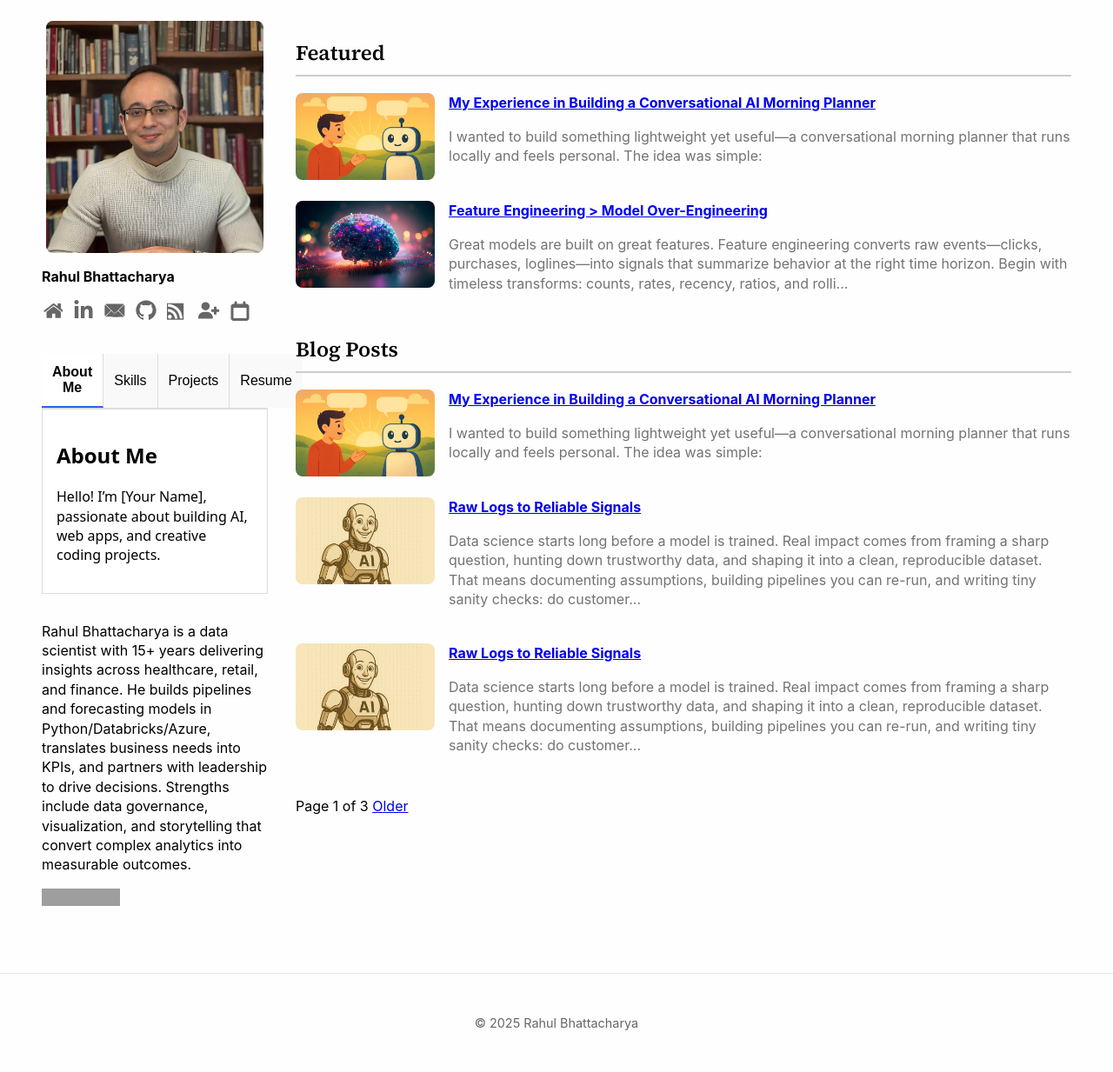
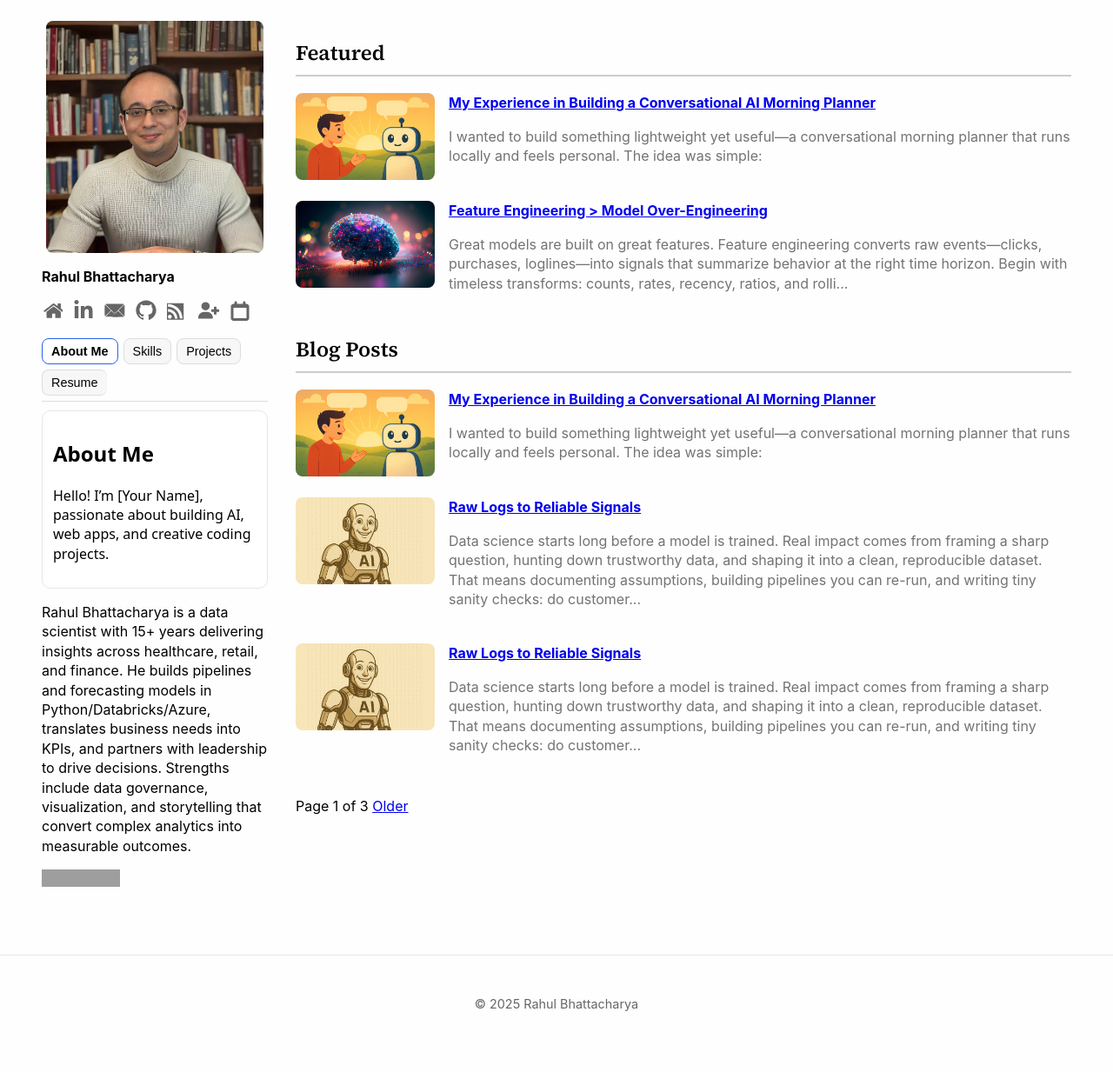
Before and after one commit to RahulBhattacharya1/RahulBhattacharya1.github.io, a Jekyll site: the page built from index.html, in a window 1280 px wide. Shown: the whole page at 87% size. Built offline with Jekyll 4.4.1, drawn with Linux system fonts in a browser that asks for light colours; the list of posts is cut into pages by our own code; after the commit the page ends 1212 px from its top, so only the background shows below that; grey boxes are pictures that could not be loaded.

Commit message:
Update main.scss

```diff
--- a/assets/css/main.scss
+++ b/assets/css/main.scss
@@ -665,25 +665,31 @@ pre {
 
 /* Bio Tabs */
 .bio-tabs {
-  max-width: 800px;
-  margin: 2rem auto;
+  width: 100%;
+  max-width: none;         /* override the 800px cap */
+  margin: 0 0 1rem;        /* no auto-centering; stay inside sidebar */
   font-family: system-ui, sans-serif;
 }
 
-.tab-buttons {
+/* Make the buttons content-sized and allow wrapping if needed */
+.bio-tabs .tab-buttons{
   display: flex;
-  border-bottom: 2px solid #ddd;
+  flex-wrap: wrap;         /* prevents horizontal overflow */
+  gap: 6px;
+  border-bottom: 1px solid #ddd;
+  padding-bottom: 6px;
 }
 
-.tab-btn {
-  flex: 1;
-  padding: 12px;
-  background: #f9f9f9;
-  border: none;
-  border-right: 1px solid #ddd;
+/* Tight, small pills */
+.bio-tabs .tab-btn{
+  flex: 0 0 auto;          /* fit to content, don't stretch */
+  padding: 6px 10px;
+  font-size: 0.9rem;
+  background: #f7f7f7;
+  border: 1px solid #ddd;
+  border-radius: 8px;
   cursor: pointer;
-  font-size: 1rem;
-  transition: background 0.3s;
+  transition: background .2s, border-color .2s;
 }
 
 .tab-btn:last-child {
@@ -694,26 +700,30 @@ pre {
   background: #eee;
 }
 
-.tab-btn.active {
+/* Active state as a filled pill (still compact) */
+.bio-tabs .tab-btn.active{
   background: #fff;
-  font-weight: bold;
-  border-bottom: 2px solid #2563eb; /* accent color */
+  border-color: #2563eb;
+  font-weight: 600;
 }
 
-.tab-content {
-  padding: 1rem;
+/* Keep the content box within the sidebar */
+.bio-tabs .tab-content{
+  margin-top: 10px;
   background: #fff;
-  border: 1px solid #ddd;
-  border-top: none;
+  border: 1px solid #e5e7eb;
+  border-radius: 10px;
+  padding: 12px;
 }
 
-.tab-panel {
-  display: none;
-}
+/* Panels toggle */
+.bio-tabs .tab-panel{ display:none; }
+.bio-tabs .tab-panel.active{ display:block; }
 
-.tab-panel.active {
-  display: block;
-}
+/* Optional: prevent long words from pushing width */
+.bio-tabs .tab-panel p,
+.bio-tabs .tab-panel li{ word-wrap: break-word; overflow-wrap: anywhere; }
+
 .resume-link {
   display: inline-block;
   padding: 8px 16px;
```
